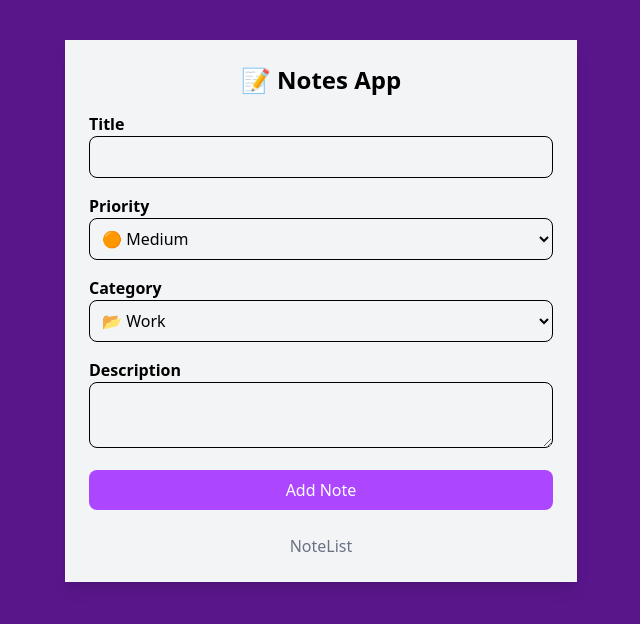
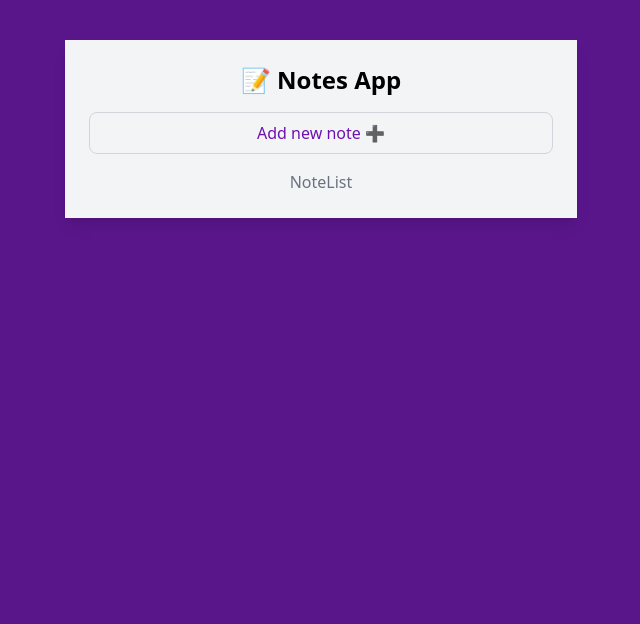
Before and after one commit to tanjimahmmed/Notes-App, a React (Vite) app: page / in a window 1280 px wide. Shown: the top 624 px of the page, without its empty margins (319-959 px from the left). Built offline with nearby package versions, Linux system fonts and the light colour scheme.

Commit message:
add form collapsible

```diff
--- a/src/components/NoteForm.jsx
+++ b/src/components/NoteForm.jsx
@@ -12,6 +12,8 @@ const NoteForm = ({notes, setNotes}) => {
         priority: 'Medium',
         description: ''
     });
+
+    const [isFormVisible, setIsFormVisible] = useState(false);
 
     const handleChange = (e) => {
         setFormData({
@@ -39,7 +41,14 @@ const NoteForm = ({notes, setNotes}) => {
     }
 
   return (
-    <form onSubmit={handleSubmit} className="mb-6">
+    <>
+    {/* Toggle button */}
+    <button onClick={() => setIsFormVisible(!isFormVisible)} className="w-full bg-gray-100 border border-gray-300 text-purple-800 py-2 rounded-lg cursor-pointer hover:bg-purple-200 hover:border-purple-300 transition mb-4">
+        {isFormVisible ? 'Hide Form ❌' : 'Add new note ➕'}
+    </button>
+    {/* Form */}
+    {isFormVisible && (
+        <form onSubmit={handleSubmit} className="mb-6">
         <div className="mb-4">
             <label htmlFor='title' className="block font-semibold">Title</label>
         <input
@@ -91,6 +100,9 @@ const NoteForm = ({notes, setNotes}) => {
             Add Note
         </button>
     </form>
+    )}
+
+    </>
   )
 }
 
```
